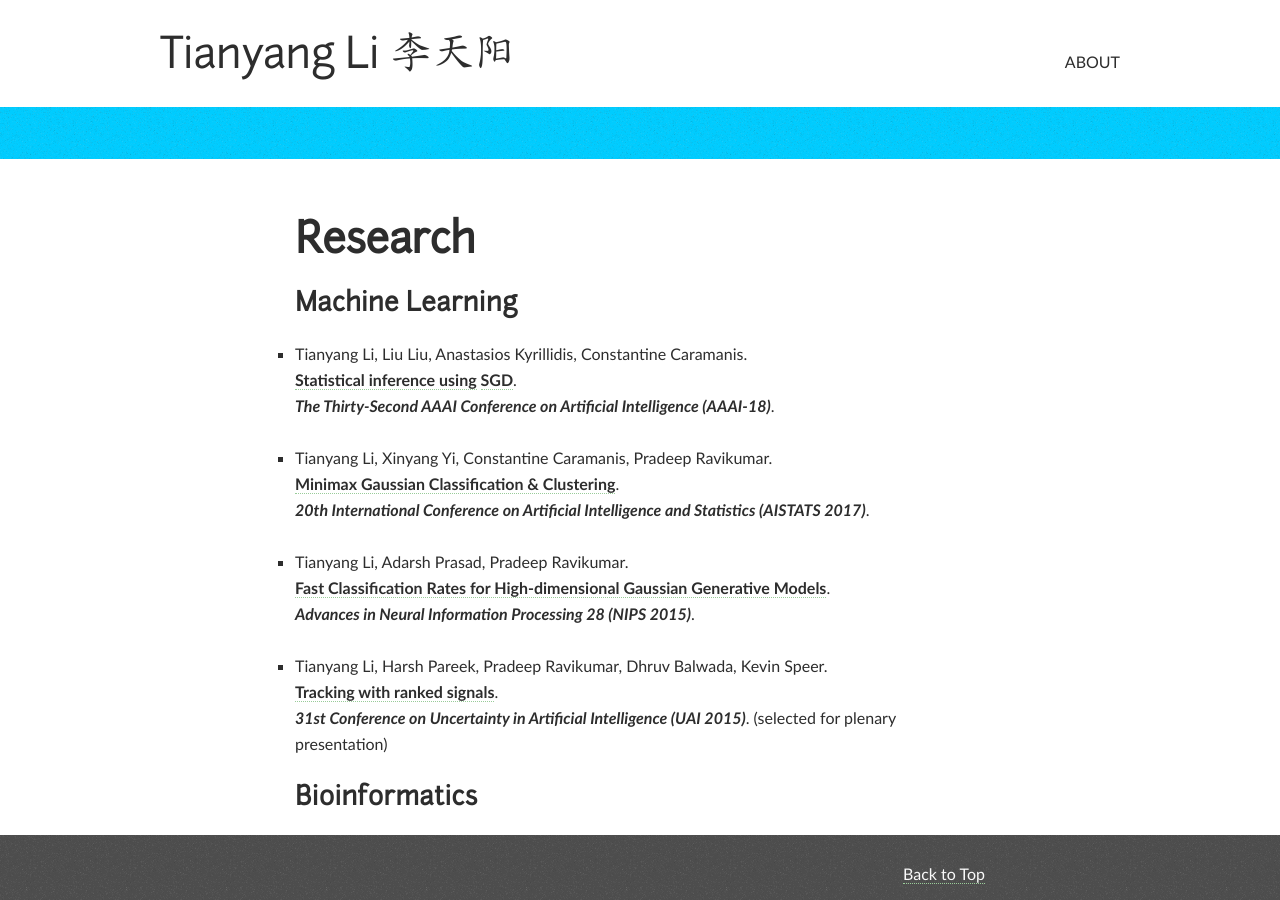
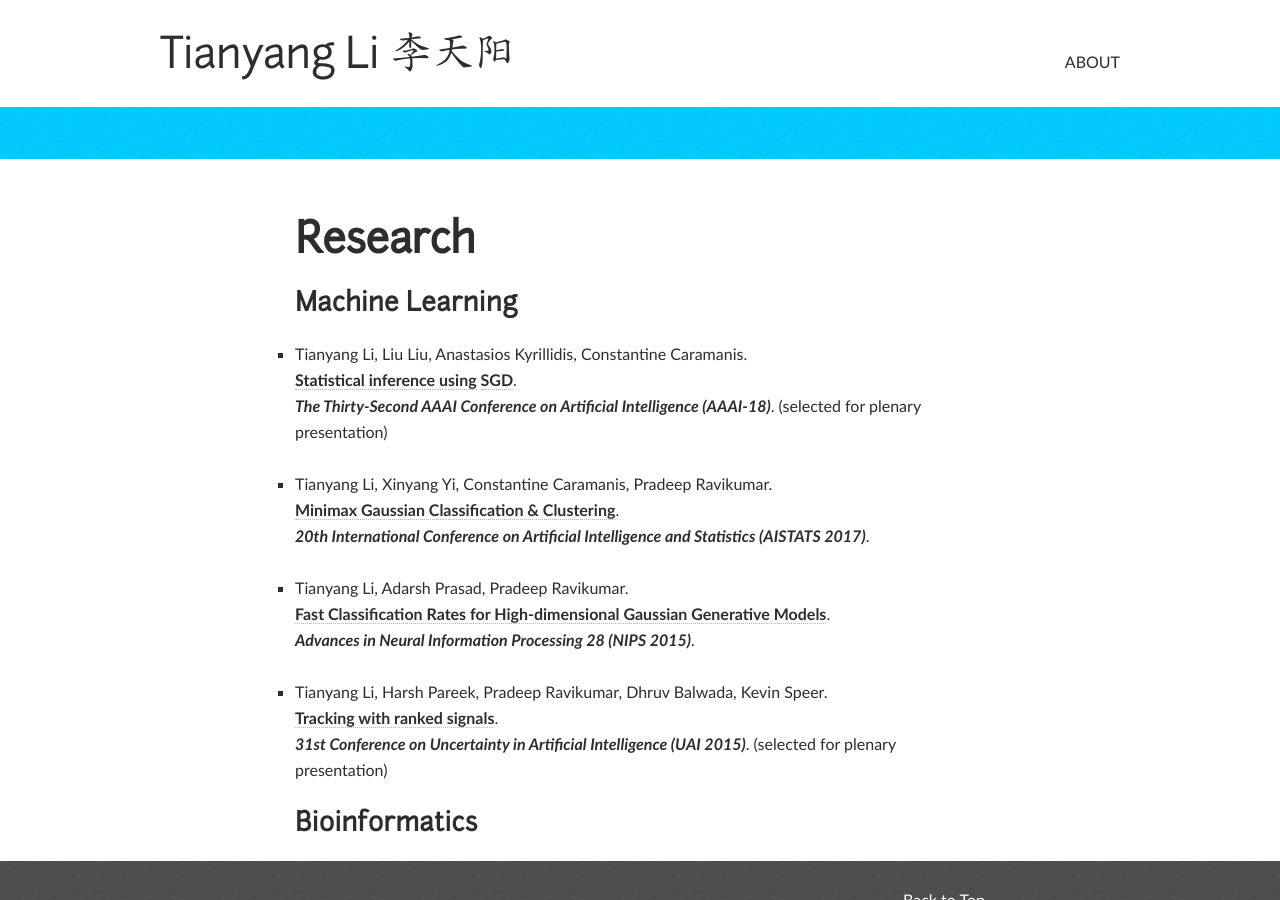
Before and after one commit to li-tianyang/li-tianyang.github.com, a Jekyll site: the page built from research/index.md, in a window 1280 px wide and 900 px high. Built offline with Jekyll 4.4.1, drawn with Linux system fonts in a browser that asks for light colours.

Commit message:
added stuf

```diff
--- a/research/index.md
+++ b/research/index.md
@@ -9,7 +9,7 @@ description: ""
 
 ### [Machine Learning](./)
 
-* Tianyang Li, Liu Liu, Anastasios Kyrillidis, Constantine Caramanis. <br> **[Statistical inference using](./papers/aaai-2018-sgd-statistical-inference.pdf) [SGD](https://arxiv.org/abs/1705.07477)**. <br> *The Thirty-Second AAAI Conference on Artificial Intelligence (AAAI-18)*.
+* Tianyang Li, Liu Liu, Anastasios Kyrillidis, Constantine Caramanis. <br> **[Statistical inference using](./papers/aaai-2018-sgd-statistical-inference.pdf) [SGD](https://arxiv.org/abs/1705.07477)**. <br> *The Thirty-Second AAAI Conference on Artificial Intelligence (AAAI-18)*. (selected for plenary presentation)
 
 * Tianyang Li, Xinyang Yi, Constantine Caramanis, Pradeep Ravikumar. <br> **[Minimax Gaussian Classification & Clustering](./papers/aistats-2017-minimax-gaussian-classification-clustering.pdf)**. <br> *20th International Conference on Artificial Intelligence and Statistics (AISTATS 2017)*.
 
```
